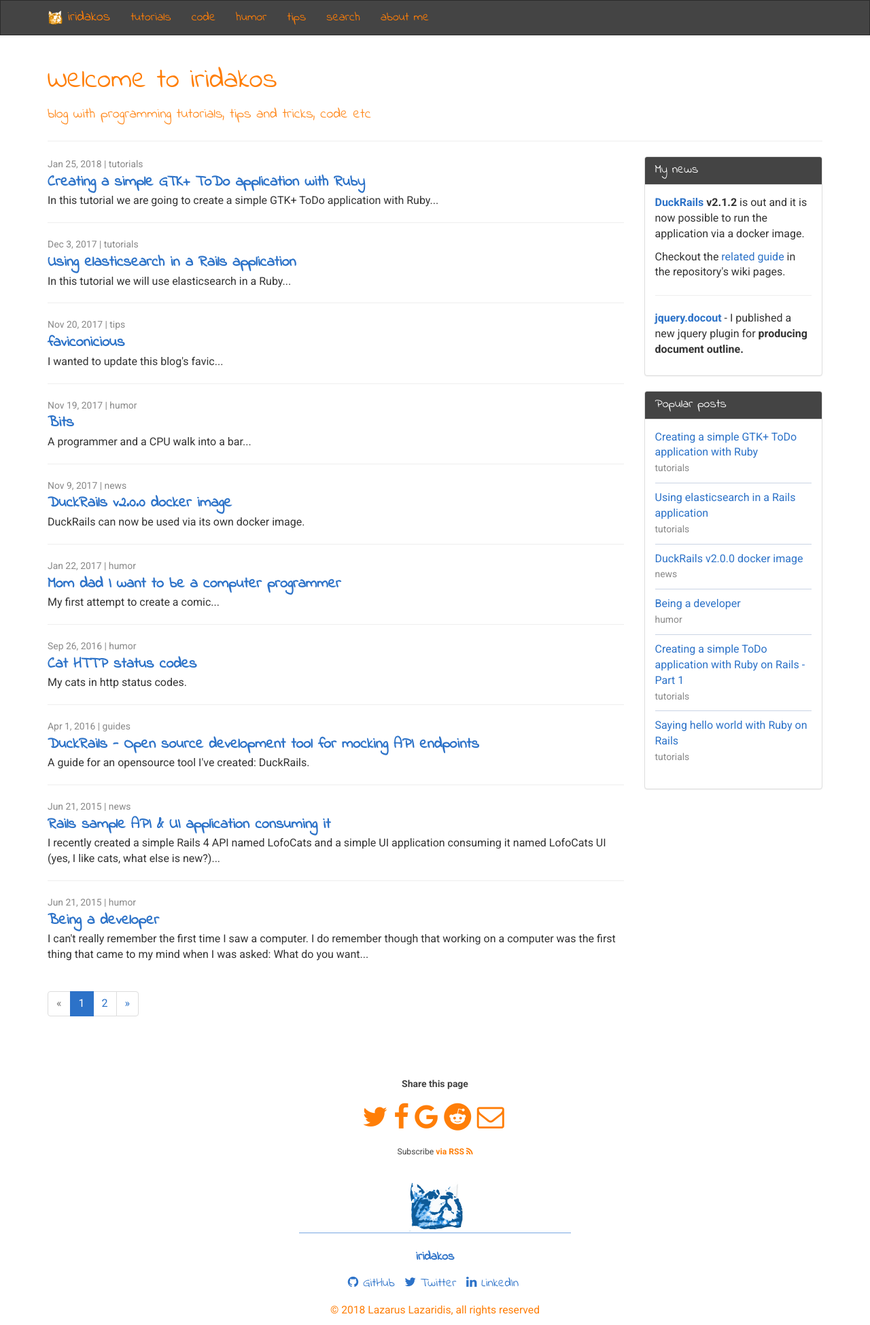
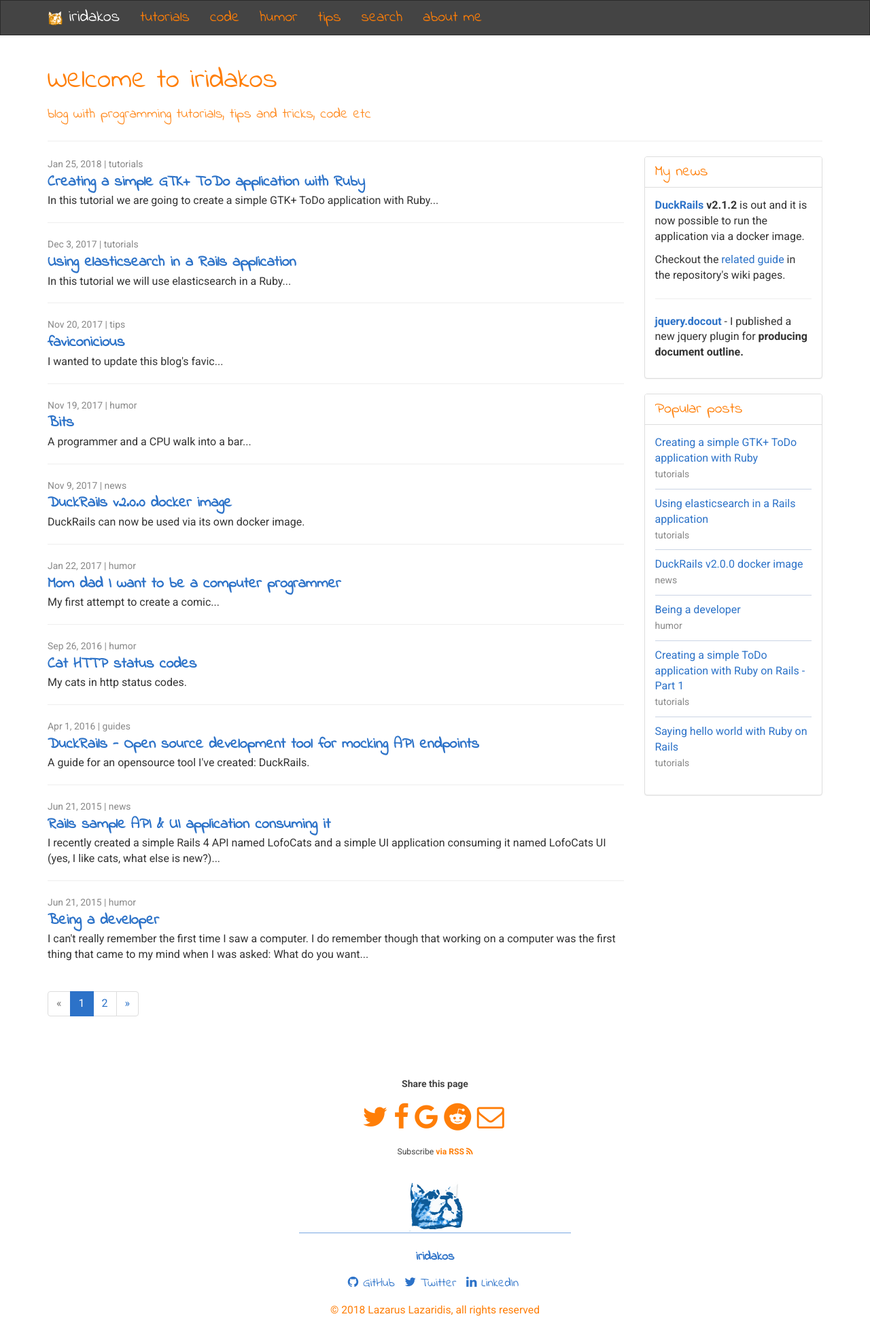
Before and after one commit to iridakos/iridakos.github.io, a Jekyll site: the page built from index.html, in a window 1280 px wide. Shown: the whole page at 68% size. Built offline with Jekyll 4.4.1, drawn with Linux system fonts in a browser that asks for light colours; nearby versions of some CDN libraries; the list of posts is cut into pages by our own code; comment, search, counter and statistics services are not loaded.

Commit message:
Active page.

```diff
--- a/_config.yml
+++ b/_config.yml
@@ -31,6 +31,14 @@
 
 include: ['_pages']
 
+defaults:
+  -
+    scope:
+      path: ""      # empty string for all files
+      type: posts   # limit to posts
+    values:
+      is_post: true # automatically set is_post=true for all posts
+
 plugins:
   - jekyll-sitemap
   - jekyll-redirect-from
--- a/_includes/header.html
+++ b/_includes/header.html
@@ -8,7 +8,12 @@
                 <span class="icon-bar"></span>
             </button>
 
-            <a class="navbar-brand" href="/" alt="home"><img src="/assets/images/irida-secondary.png"> iridakos</a>
+            {% if page.is_home %}
+              {% assign menu_class = 'active' %}
+            {% else %}
+              {% assign menu_class = '' %}
+            {% endif %}
+            <a class="navbar-brand {{ menu_class }}" href="/" alt="home"><img src="/assets/images/irida-secondary.png"> iridakos</a>
         </div>
 
         <div class="collapse navbar-collapse" id="site-navbar-collapse">
@@ -16,7 +21,20 @@
                 {% for my_page in site.pages %}
                   {% if my_page.show_in_header %}
                       <li>
-                          <a class="page-link {% if page.url == my_page.url %}active{% endif %}" href="{{ my_page.url | prepend: site.baseurl }}" alt="{{ my_page.title }}">{{ my_page.menu_title }}</a>
+                          {% if page.is_post %}
+                            {% if page.category == my_page.title %}
+                              {% assign menu_class = 'active' %}
+                            {% else %}
+                              {% assign menu_class = '' %}
+                            {% endif %}
+                          {% else %}
+                            {% if page.path == my_page.path %}
+                              {% assign menu_class = 'active' %}
+                            {% else %}
+                              {% assign menu_class = '' %}
+                            {% endif %}
+                          {% endif %}
+                          <a class="page-link {{ menu_class }}" href="{{ my_page.url | prepend: site.baseurl }}" alt="{{ my_page.title }}">{{ my_page.menu_title }}</a>
                       </li>
                   {% endif %}
                 {% endfor %}
--- a/_sass/_iridakos.scss
+++ b/_sass/_iridakos.scss
@@ -109,11 +109,10 @@
 }
 
 .page-link {
-  font-size: 18px;
+  font-size: 22px;
 
   &.active {
     color: #fff !important;
-    text-decoration: underline;
   }
 }
 
@@ -122,6 +121,12 @@
   border-radius: 0;
 
   .navbar-brand {
+    font-size: 24px;
+
+    &.active {
+      color: #fff !important;
+    }
+
     img {
       width: 22px;
       height: 22px;
@@ -132,8 +137,13 @@
 
 .news-panel .panel-heading {
   font-family: 'Indie Flower', cursive;
-  color: #fff;
-  background: $navbar-inverse-bg;
+  color: $iridakos-secondary-color;
+  background: #fff;
+  font-weight: bold;
+
+  .panel-title {
+    font-size: 22px;
+  }
 }
 
 .popular-post {
--- a/index.html
+++ b/index.html
@@ -3,6 +3,7 @@
 title: "home"
 image: "http://iridakos.com/assets/images/header-back.jpg"
 comments: false
+is_home: true
 description: Personal blog of Lazarus Lazaridis with programming tutorials, tips and open source related posts.
 ---
 
```
